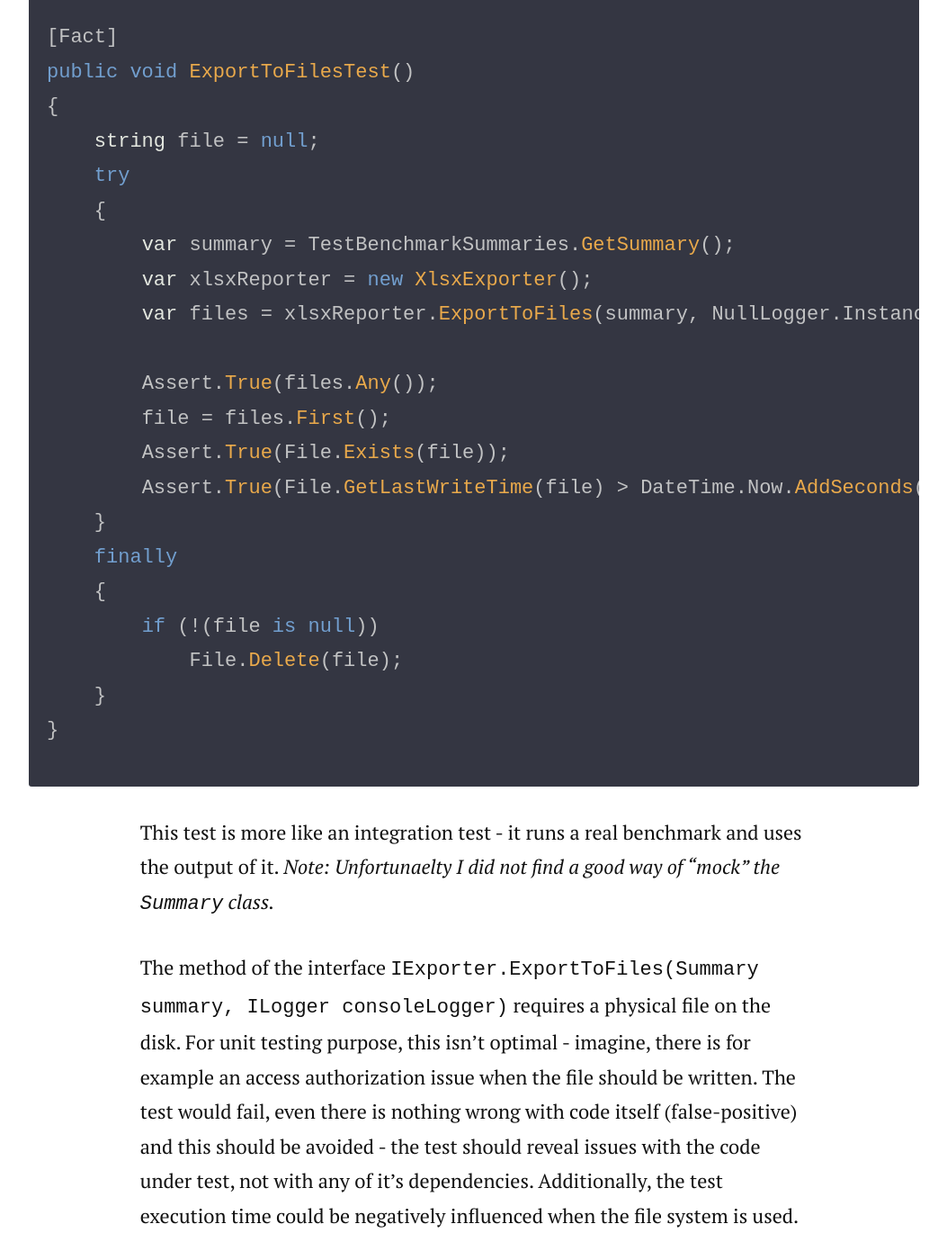
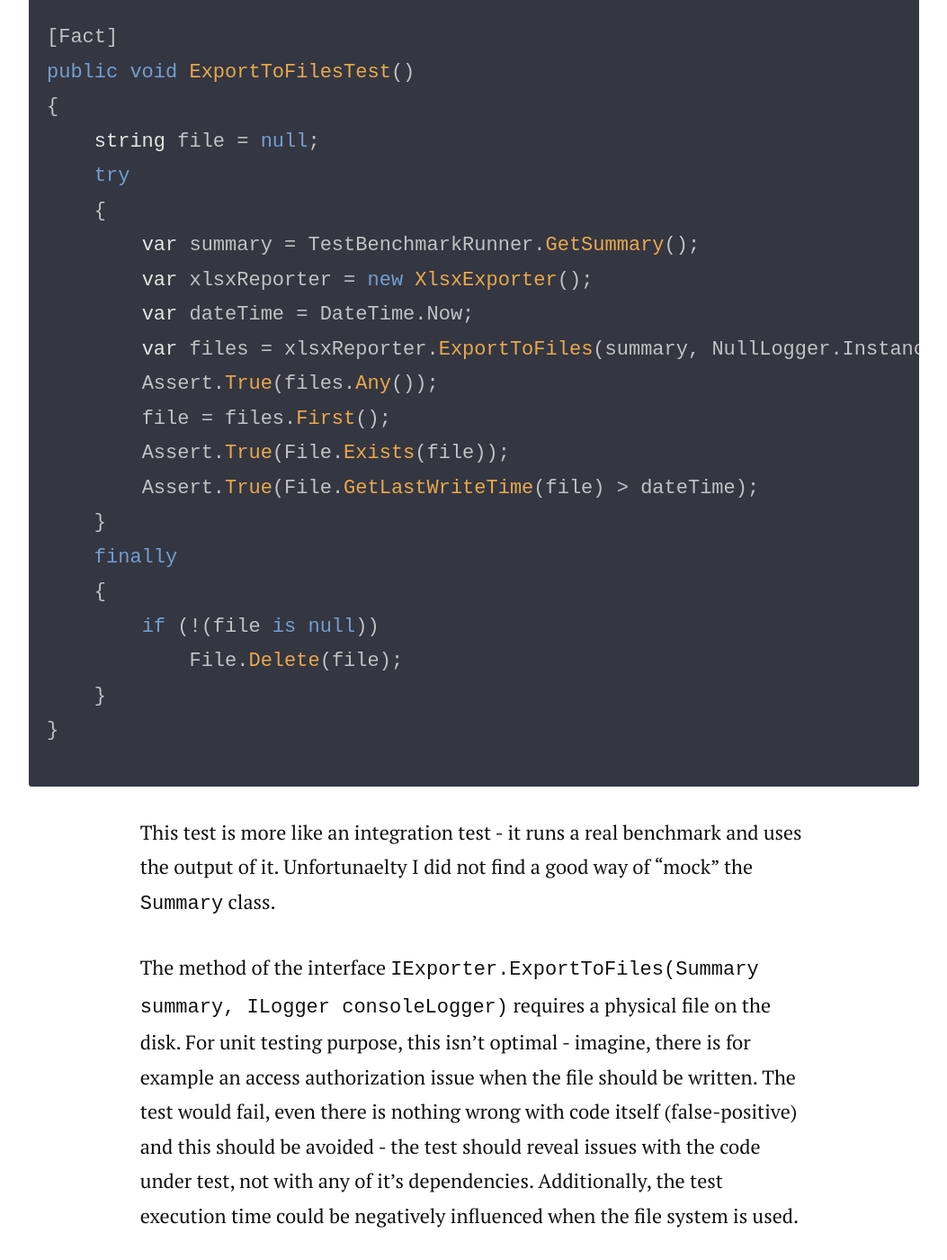
Before and after one commit to CodeTherapist/codetherapist.github.io, a Jekyll site: the page built from _posts/2020-04-15-benchmark-dotnet-xlsx-exporter.md, in a window 1280 px wide and 1400 px high, scrolled down 3347 px. Shown: the whole window at 90% size, without its empty margins (113-1166 px from the left). Built offline with Jekyll 4.4.1, drawn with Linux system fonts in a browser that asks for light colours; comment, search, counter and statistics services are not loaded.

Commit message:
Update: BenchmarkDotNet xlsx exporter
Fix unit test code listening
Fix text style

```diff
--- a/_posts/2020-04-15-benchmark-dotnet-xlsx-exporter.md
+++ b/_posts/2020-04-15-benchmark-dotnet-xlsx-exporter.md
@@ -71,14 +71,14 @@ public void ExportToFilesTest()
     string file = null;
     try
     {
-        var summary = TestBenchmarkSummaries.GetSummary();
+        var summary = TestBenchmarkRunner.GetSummary();
         var xlsxReporter = new XlsxExporter();
+        var dateTime = DateTime.Now;
         var files = xlsxReporter.ExportToFiles(summary, NullLogger.Instance);
-
         Assert.True(files.Any());
         file = files.First();
         Assert.True(File.Exists(file));
-        Assert.True(File.GetLastWriteTime(file) > DateTime.Now.AddSeconds(-10));
+        Assert.True(File.GetLastWriteTime(file) > dateTime);
     }
     finally
     {
@@ -89,7 +89,7 @@ public void ExportToFilesTest()
 {% endhighlight %}
 
 This test is more like an integration test - it runs a real benchmark and uses the output of it.
-_Note: Unfortunaelty I did not find a good way of "mock" the `Summary` class._
+Unfortunaelty I did not find a good way of "mock" the `Summary` class.
 
 The method of the interface `IExporter.ExportToFiles(Summary summary, ILogger consoleLogger)` requires a physical file on the disk.
 For unit testing purpose, this isn't optimal - imagine, there is for example an access authorization issue when the file should be written.
```
